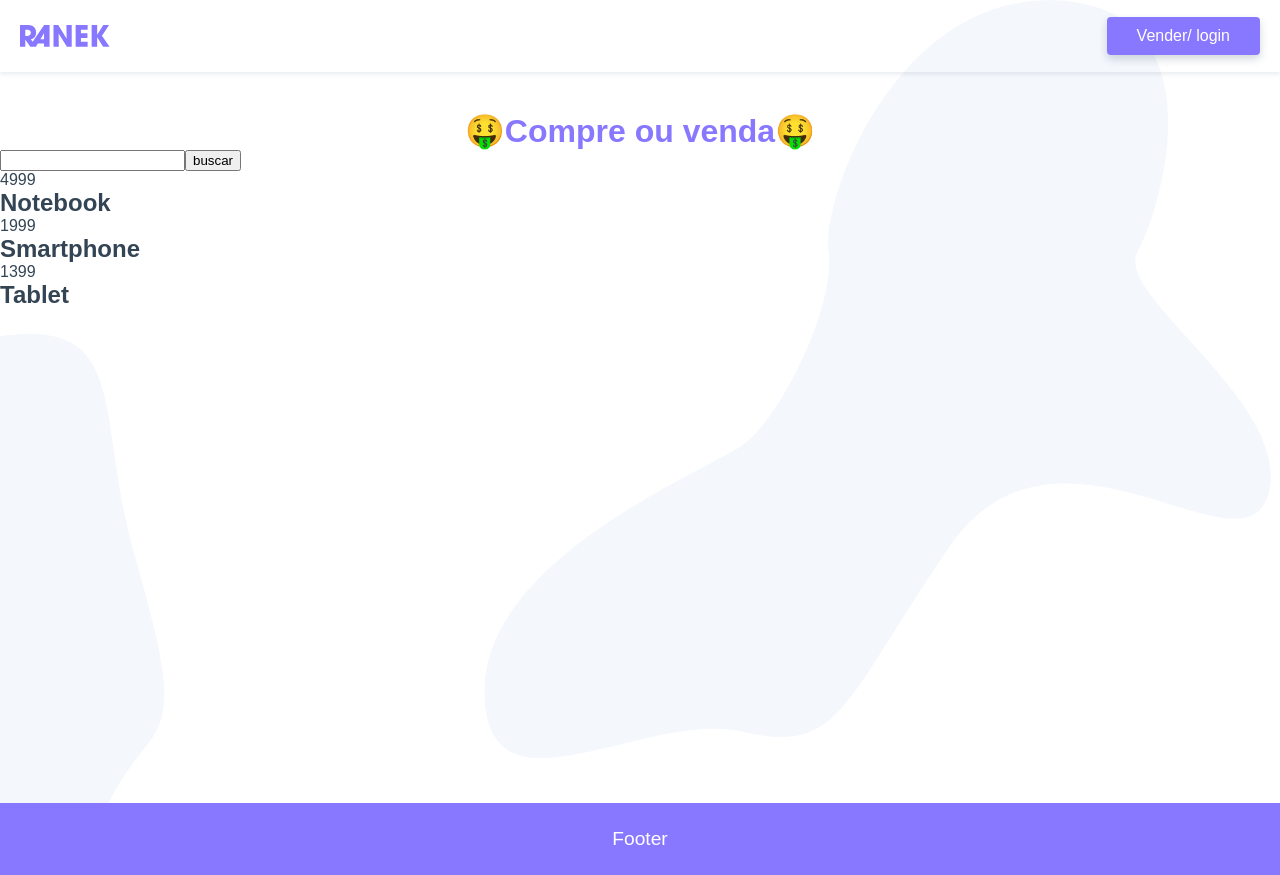
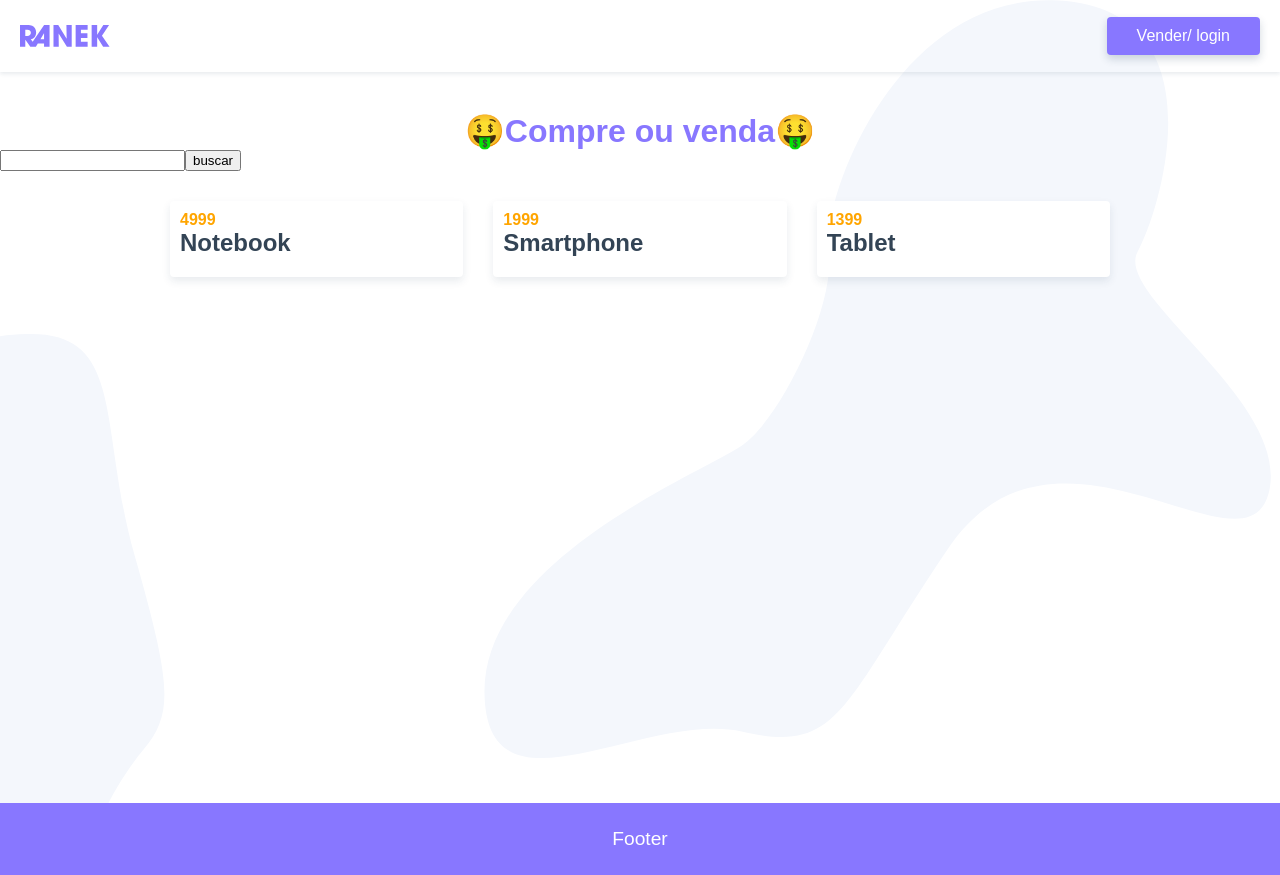
Before and after one commit to WellingtonDS/Marketplace, a Vue app: page / in a window 1280 px wide. Built offline with nearby package versions, Linux system fonts and the light colour scheme; data requests are answered from the project's data file.

Commit message:
estilizacao lista de produtos e mensagem de erro

```diff
--- a/src/components/productList/ProductList.scss
+++ b/src/components/productList/ProductList.scss
@@ -1,2 +1,63 @@
 @import '../../styles/colors.scss';
 @import '../../styles/variables.scss';
+
+.products-container{
+    max-width: 1000px;
+    margin: 0 auto;
+}
+
+.products {
+    display: grid;
+    grid-template-columns: repeat(3, 1fr);
+    grid-gap: 30px;
+    margin: 30px;
+}
+
+.product {
+    box-shadow: 0 4px 8px rgba(30, 60, 90, 0.1);
+    padding: 10px;
+    background: white;
+    border-radius: 4px;
+    transition: all 0.2s;
+}
+
+.product:hover {
+    box-shadow: 0 6px 12px rgba(30, 60, 90, 0.2);
+    transform: scale(1.1);
+    transition: 0.9s;
+    position: relative;
+    z-index: 1;
+}
+
+.product img {
+    border-radius: 4px;
+    margin-bottom: 20px;
+}
+
+.title {
+    margin-bottom: 10px;
+}
+
+.price {
+    font-weight: bold;
+    color: orange;
+}
+
+.no-result {
+    position: relative;
+    text-align: center;
+    border-radius: 20px;
+    background: red;
+    width: 460px;
+    margin: 0 auto;
+    margin-top: 250px;
+    padding: 2px;
+    font-weight: bold;
+    color: white;
+}
+
+.no-result:hover {
+    transition: 0.9s;
+    transform: scale(1.1);
+    box-shadow: 0 5px 50px rgba(30, 60, 90, 1);
+}
--- a/src/components/productList/ProductList.vue
+++ b/src/components/productList/ProductList.vue
@@ -1,10 +1,17 @@
 <template>
-    <section class="product-container">
-        <div v-for="product in products" :key="product.id" name="product">
-            <img v-if="product.photos" src="produtct.photos[0].src" alt="product.photos[0].title">
-            <p class="price">{{product.price}}</p>
-            <h2 class="title">{{product.name}}</h2>
-            <p class="description"> {{product.desciption}}</p>
+    <section class="products-container">
+        <div v-if="products && products.length" class="products">
+            <div class="product" v-for="product in products" :key="product.id" name="product">
+                <router-link to="/">
+                    <img v-if="product.photos" src="produtct.photos[0].src" alt="product.photos[0].title">
+                    <p class="price">{{product.price}}</p>
+                    <h2 class="title">{{product.name}}</h2>
+                    <p class="description"> {{product.desciption}}</p>
+                </router-link>
+            </div>
+        </div>
+        <div v-else-if="products && products.length === 0">
+            <p class="no-result">Busca sem resultado. Tente buscar por outro termo.</p>
         </div>
     </section>
 </template>
```
